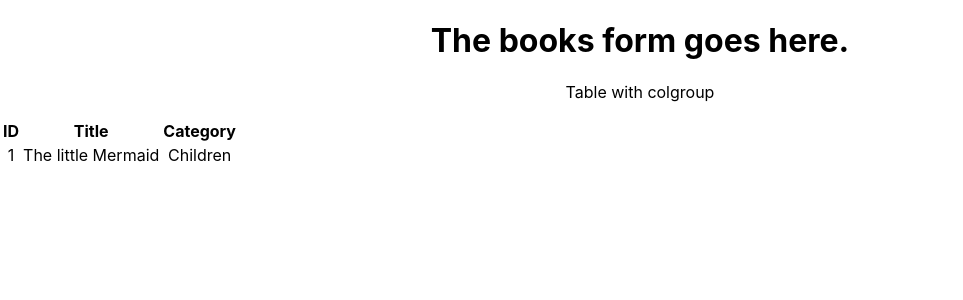
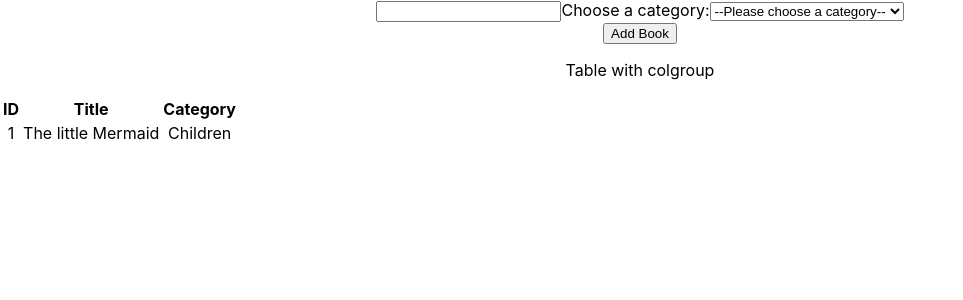
Before and after one commit to blackpintz/Bookstore, a React (Create React App) app: page / in a window 1280 px wide. Shown: the top 300 px of the page, without its empty margins (0-963 px from the left). Built offline with nearby package versions, Linux system fonts and the light colour scheme.

Commit message:
Add Book form, and book actions: createBook and removeBook
- Create and connect the redux store

```diff
--- /dev/null
+++ b/src/actions/actionTypes.js
@@ -0,0 +1,2 @@
+export const CREATE_BOOK = 'CREATE_BOOK';
+export const REMOVE_BOOK = 'REMOVE_BOOK';
--- a/src/actions/index.js
+++ b/src/actions/index.js
@@ -0,0 +1,20 @@
+import { REMOVE_BOOK, CREATE_BOOK } from './actionTypes';
+
+function getRandomIntInclusive(lower, upper) {
+  const min = Math.ceil(lower);
+  const max = Math.floor(upper);
+  return Math.floor(Math.random() * (max - min + 1) + min);
+}
+
+export const createBook = book => ({
+  type: CREATE_BOOK,
+  book: {
+    id: getRandomIntInclusive(1, 100),
+    ...book
+  },
+});
+
+export const removeBook = book => ({
+  type: REMOVE_BOOK,
+  book,
+});
--- /dev/null
+++ b/src/constants.js
@@ -0,0 +1,11 @@
+const BOOK_CATEGORIES = [
+  'Action',
+  'Biography',
+  'History',
+  'Horror',
+  'Kids',
+  'Learning',
+  'Sci-Fi',
+];
+
+export default BOOK_CATEGORIES;
--- a/src/containers/BooksForm.js
+++ b/src/containers/BooksForm.js
@@ -1,9 +1,77 @@
 import React from 'react';
+import { connect } from 'react-redux';
+import PropTypes from 'prop-types';
+import BOOK_CATEGORIES from '../constants';
+import { createBook } from '../actions/index';
 
-const BooksForm = () => (
-  <div>
-    <h1>The books form goes here.</h1>
-  </div>
-);
+class BooksForm extends React.Component {
+  constructor(props) {
+    super(props);
+    this.state = { title: '', category: '' };
+    this.updateCategory = this.updateCategory.bind(this);
+    this.updateTitle = this.updateTitle.bind(this);
+  }
 
-export default BooksForm;
+    updateTitle = title => {
+      this.setState({ title });
+    };
+
+    updateCategory = category => {
+      this.setState({ category });
+    };
+
+    handleCreateBook = () => {
+      // dispatches actions to add or remove a book
+      const { props: { createBook } } = this;
+      const { state: { title, category } } = this;
+      createBook({title, category});
+      // sets state back to initial values
+      this.setState({ title: '', category: '' });
+    };
+
+    render() {
+      const { state: { title } } = this;
+      return (
+        <div>
+          <input
+            onChange={e => this.updateTitle(e.target.value)}
+            value={title}
+          />
+          <label htmlFor="book-select">
+            Choose a category:
+            <select
+              name="book-categories"
+              id="book-select"
+              onChange={e => this.updateCategory(e.target.value)}
+            >
+              <option>--Please choose a category--</option>
+              {BOOK_CATEGORIES.map(option => (
+                <option key={option} value={option}>
+                  {option}
+                </option>
+              ))}
+              ;
+            </select>
+          </label>
+          <div className="submitBtn">
+            <button
+              type="button"
+              className="submit"
+              onClick={this.handleCreateBook}
+            >
+              Add Book
+            </button>
+          </div>
+        </div>
+      );
+    }
+}
+
+BooksForm.propTypes = {
+  createBook: PropTypes.func.isRequired,
+};
+
+export default connect(
+  null,
+  { createBook },
+)(BooksForm);
--- a/src/index.css
+++ b/src/index.css
@@ -15,13 +15,3 @@ body {
   -webkit-font-smoothing: antialiased;
   -moz-osx-font-smoothing: grayscale;
 }
-
-code {
-  font-family:
-    source-code-pro,
-    Menlo,
-    Monaco,
-    Consolas,
-    'Courier New',
-    monospace;
-}
--- a/src/index.js
+++ b/src/index.js
@@ -1,17 +1,13 @@
 import React from 'react';
 import ReactDOM from 'react-dom';
+import { Provider } from 'react-redux';
 import './index.css';
 import App from './components/App';
-import reportWebVitals from './reportWebVitals';
+import store from './store';
 
 ReactDOM.render(
-  <React.StrictMode>
+  <Provider store={store}>
     <App />
-  </React.StrictMode>,
+  </Provider>,
   document.getElementById('root'),
 );
-
-// If you want to start measuring performance in your app, pass a function
-// to log results (for example: reportWebVitals(console.log))
-// or send to an analytics endpoint. Learn more: https://bit.ly/CRA-vitals
-reportWebVitals();
--- a/src/reportWebVitals.js
+++ /dev/null
@@ -1,15 +0,0 @@
-const reportWebVitals = onPerfEntry => {
-  if (onPerfEntry && onPerfEntry instanceof Function) {
-    import('web-vitals').then(({
-      getCLS, getFID, getFCP, getLCP, getTTFB,
-    }) => {
-      getCLS(onPerfEntry);
-      getFID(onPerfEntry);
-      getFCP(onPerfEntry);
-      getLCP(onPerfEntry);
-      getTTFB(onPerfEntry);
-    });
-  }
-};
-
-export default reportWebVitals;
--- /dev/null
+++ b/src/store.js
@@ -0,0 +1,4 @@
+import { createStore } from 'redux';
+import rootReducer from './reducers';
+
+export default createStore(rootReducer);
```
Also changed, not shown: src/setupTests.js (deleted, +0 -5 lines).
